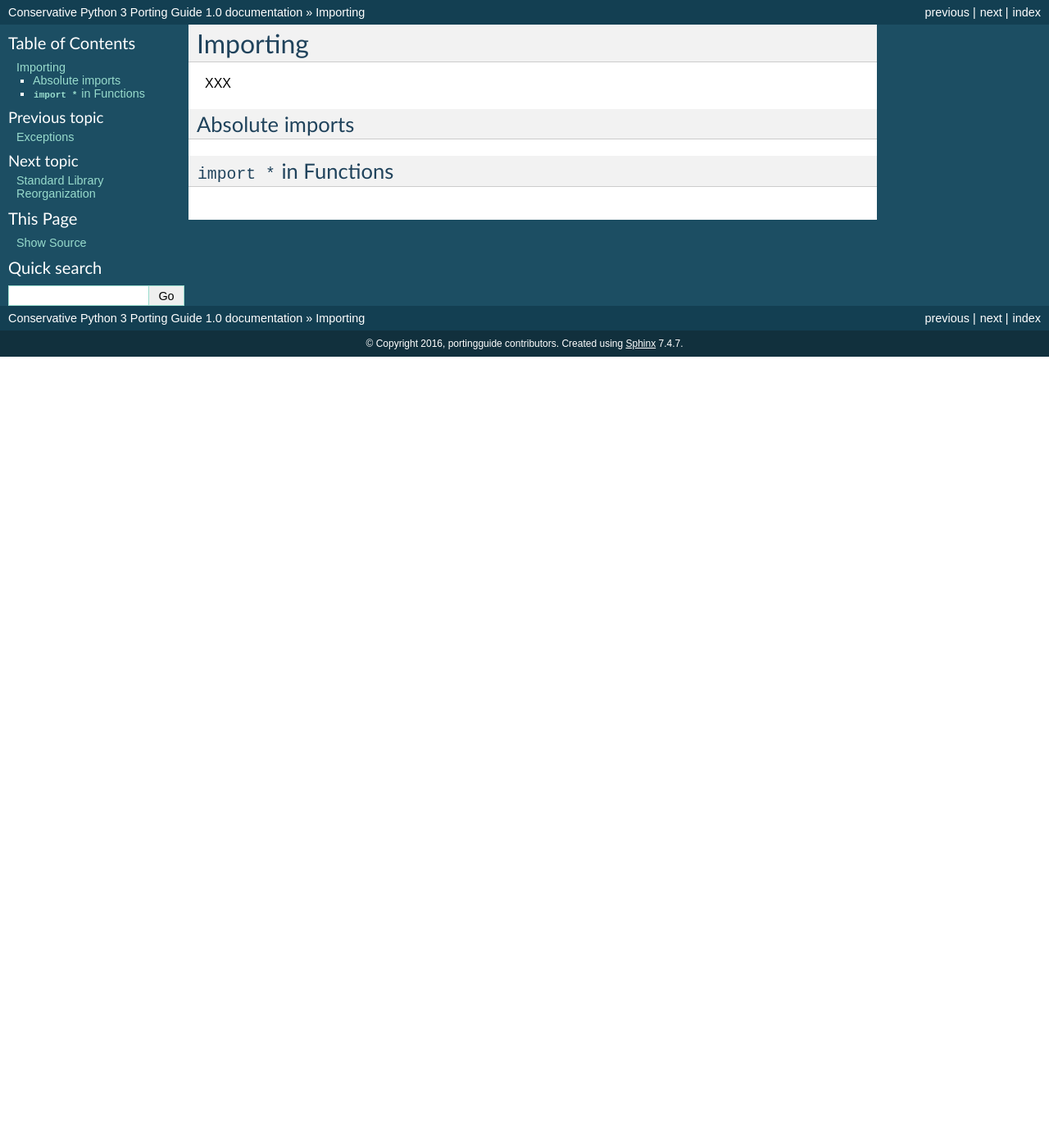
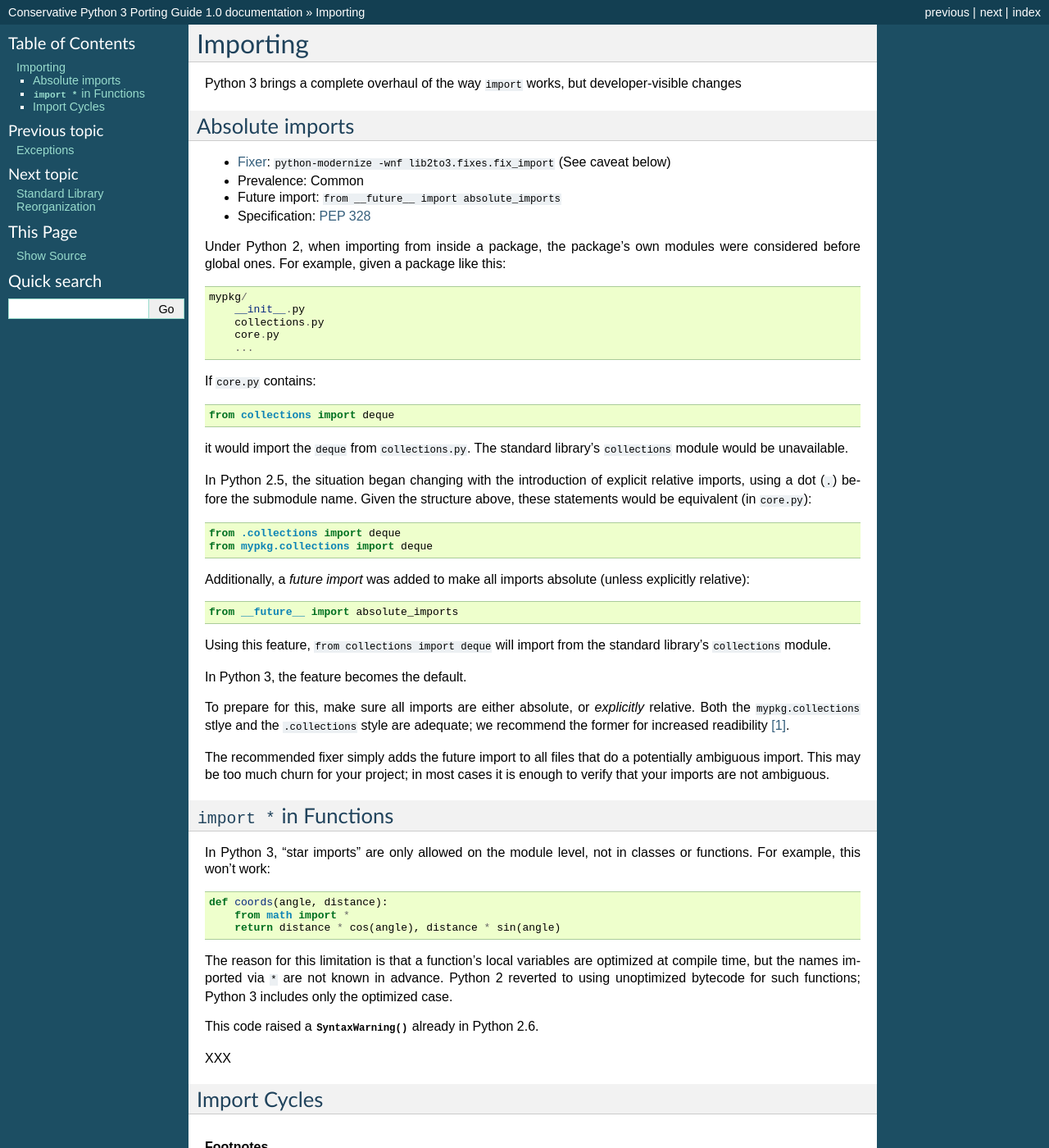
Before and after one commit to fedora-python/portingguide, a Sphinx documentation site: the page built from source/imports.rst, in a window 1280 px wide and 1400 px high. Shown: the whole window at 82% size. Built offline with Sphinx 7.4.7, drawn with Linux system fonts in a browser that asks for light colours; some of the changed text lies outside the part shown.

Commit message:
Add more words, esp. on imports

```diff
--- a/source/imports.rst
+++ b/source/imports.rst
@@ -1,10 +1,94 @@
 Importing
 ---------
 
-XXX
+Python 3 brings a complete overhaul of the way ``import`` works,
+but developer-visible changes
+
 
 Absolute imports
 ~~~~~~~~~~~~~~~~
 
+* :ref:`Fixer <python-modernize>`: ``python-modernize -wnf lib2to3.fixes.fix_import`` (See caveat below)
+* Prevalence: Common
+* Future import: ``from __future__ import absolute_imports``
+* Specification: `PEP 328 <https://www.python.org/dev/peps/pep-0328/>`_
+
+Under Python 2, when importing from inside a package, the package's own modules
+were considered before global ones.
+For example, given a package like this::
+
+    mypkg/
+        __init__.py
+        collections.py
+        core.py
+        ...
+
+If ``core.py`` contains::
+
+    from collections import deque
+
+it would import the ``deque`` from ``collections.py``.
+The standard library's ``collections`` module would be unavailable.
+
+In Python 2.5, the situation began changing with the introduction of explicit
+relative imports, using a dot (``.``) before the submodule name.
+Given the structure above, these statements would be equivalent
+(in ``core.py``)::
+
+    from .collections import deque
+    from mypkg.collections import deque
+
+Additionally, a *future import* was added to make all imports absolute
+(unless explicitly relative)::
+
+    from __future__ import absolute_imports
+
+Using this feature, ``from collections import deque`` will import from
+the standard library's ``collections`` module.
+
+.. todo:: Link future import
+
+In Python 3, the feature becomes the default.
+
+To prepare for this, make sure all imports are either absolute, or *explicitly*
+relative.
+Both the ``mypkg.collections`` stlye and the ``.collections`` style are
+adequate; we recommend the former for increased readibility [#f1]_.
+
+The recommended fixer simply adds the future import to all files that
+do a potentially ambiguous import.
+This may be too much churn for your project; in most cases it is enough to
+verify that your imports are not ambiguous.
+
+
 ``import *`` in Functions
 ~~~~~~~~~~~~~~~~~~~~~~~~~
+
+In Python 3, “star imports” are only allowed on the module level, not in
+classes or functions.
+For example, this won't work::
+
+    def coords(angle, distance):
+        from math import *
+        return distance * cos(angle), distance * sin(angle)
+
+The reason for this limitation is that a function's local variables are
+optimized at compile time, but the names imported via ``*`` are not known
+in advance.
+Python 2 reverted to using unoptimized bytecode for such functions;
+Python 3 includes only the optimized case.
+
+This code raised a :py:func:`SyntaxWarning` already in Python 2.6.
+
+XXX
+
+Import Cycles
+~~~~~~~~~~~~~
+
+
+.. rubric:: Footnotes
+
+.. [#f1] The downside of spelling out the package name is that it becomes
+   harder to rename or reorganize the package.
+   In practice, the added work tends to be insignificant compared to updating
+   all external modules that import your package.
```
Also changed, not shown: source/exceptions.rst (+17 -1 lines).
